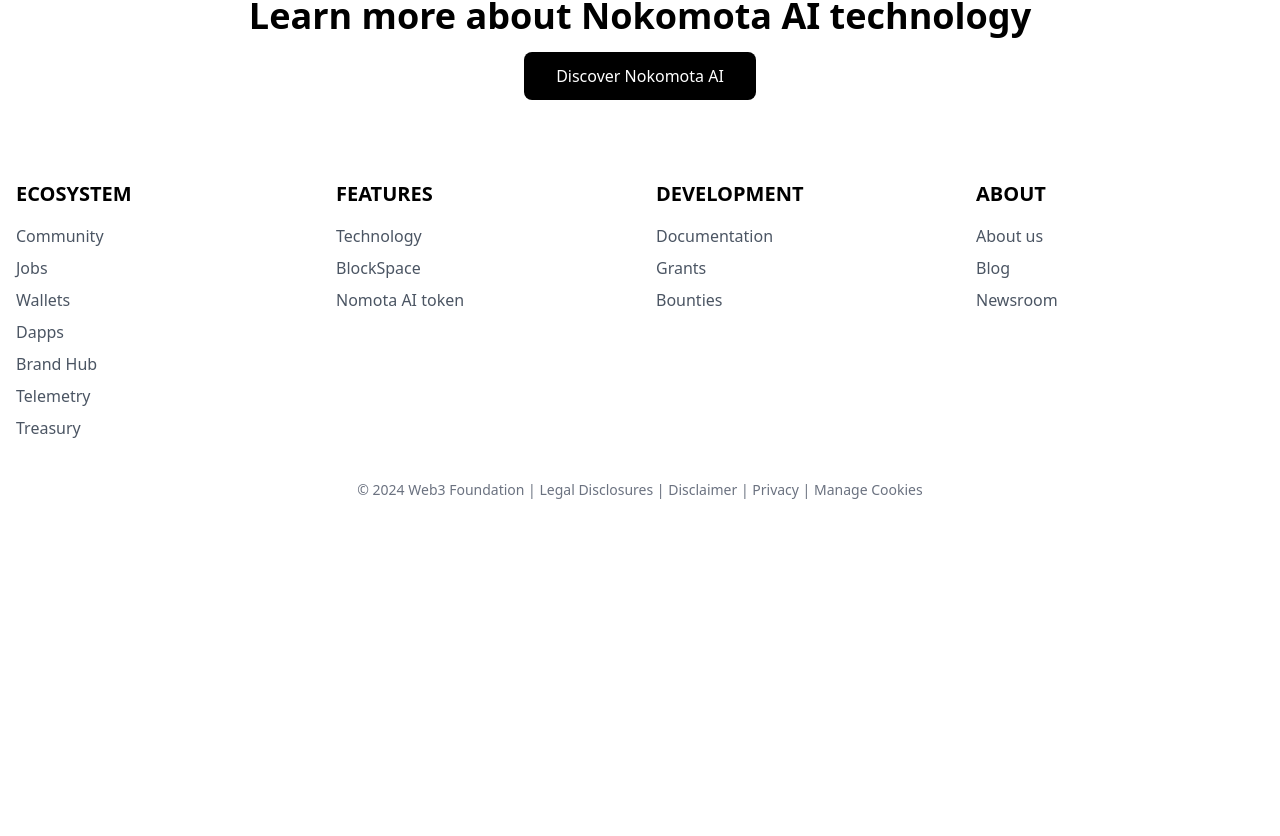
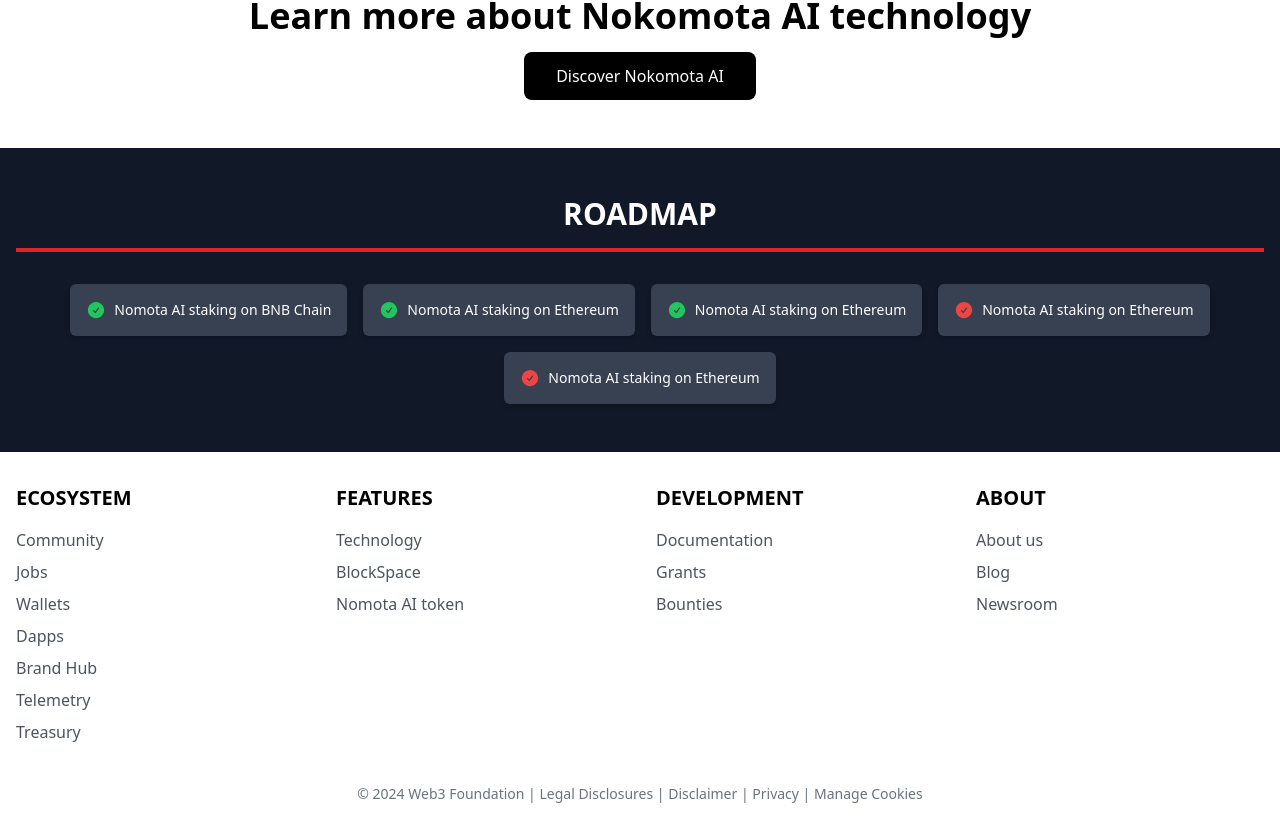
Before and after one commit to MohanVarma1965/NomotaAI, a React (Create React App) app: page / in a window 1280 px wide. Shown: the part 903-1739 px from the top of the page. Before the commit the page ends 1435 px from the top, so only its background shows below. Built offline with nearby package versions, Linux system fonts and the light colour scheme.

Commit message:
adding roadmap

```diff
--- /dev/null
+++ b/src/components/Main/Roadmap/index.tsx
@@ -0,0 +1,40 @@
+import React from "react";
+import { CheckCircleIcon } from "@heroicons/react/24/solid";
+
+const Roadmap: React.FC = () => {
+  return (
+    <div className="bg-gray-900 text-white py-12 px-4">
+      <div className="text-center mb-8">
+        <h2 className="text-3xl font-bold uppercase">Roadmap</h2>
+        <div className="h-1 bg-red-600 w-full my-4" />
+      </div>
+      <div className="flex flex-col md:flex-row md:flex-wrap justify-center items-start md:items-center gap-4">
+        {/* Individual Milestone */}
+        <div className="flex items-center text-sm bg-gray-700 p-4 rounded-md shadow-md space-x-2">
+          <CheckCircleIcon className="h-5 w-5 text-green-500" />
+          <span>Nomota AI staking on BNB Chain</span>
+        </div>
+        {/* Repeat the milestone block for each item */}
+        <div className="flex items-center text-sm bg-gray-700 p-4 rounded-md shadow-md space-x-2">
+          <CheckCircleIcon className="h-5 w-5 text-green-500" />
+          <span>Nomota AI staking on Ethereum</span>
+        </div>
+
+        <div className="flex items-center text-sm bg-gray-700 p-4 rounded-md shadow-md space-x-2">
+          <CheckCircleIcon className="h-5 w-5 text-green-500" />
+          <span>Nomota AI staking on Ethereum</span>
+        </div>
+        <div className="flex items-center text-sm bg-gray-700 p-4 rounded-md shadow-md space-x-2">
+          <CheckCircleIcon className="h-5 w-5 text-red-500" />
+          <span>Nomota AI staking on Ethereum</span>
+        </div>
+        <div className="flex items-center text-sm bg-gray-700 p-4 rounded-md shadow-md space-x-2">
+          <CheckCircleIcon className="h-5 w-5 text-red-500" />
+          <span>Nomota AI staking on Ethereum</span>
+        </div>
+      </div>
+    </div>
+  );
+};
+
+export default Roadmap;
--- a/src/components/Main/index.tsx
+++ b/src/components/Main/index.tsx
@@ -2,6 +2,7 @@
 import MainPageBanner from "./MainPageBanner";
 import OnePlaceTiles from "./OnePlaceTiles";
 import LearnMoreSection from "./LearnMoreSection";
+import Roadmap from "./Roadmap";
 
 const Main: React.FC = () => {
   return (
@@ -9,6 +10,7 @@
       <MainPageBanner />
       <OnePlaceTiles />
       <LearnMoreSection />
+      <Roadmap />
     </div>
   );
 };
```
